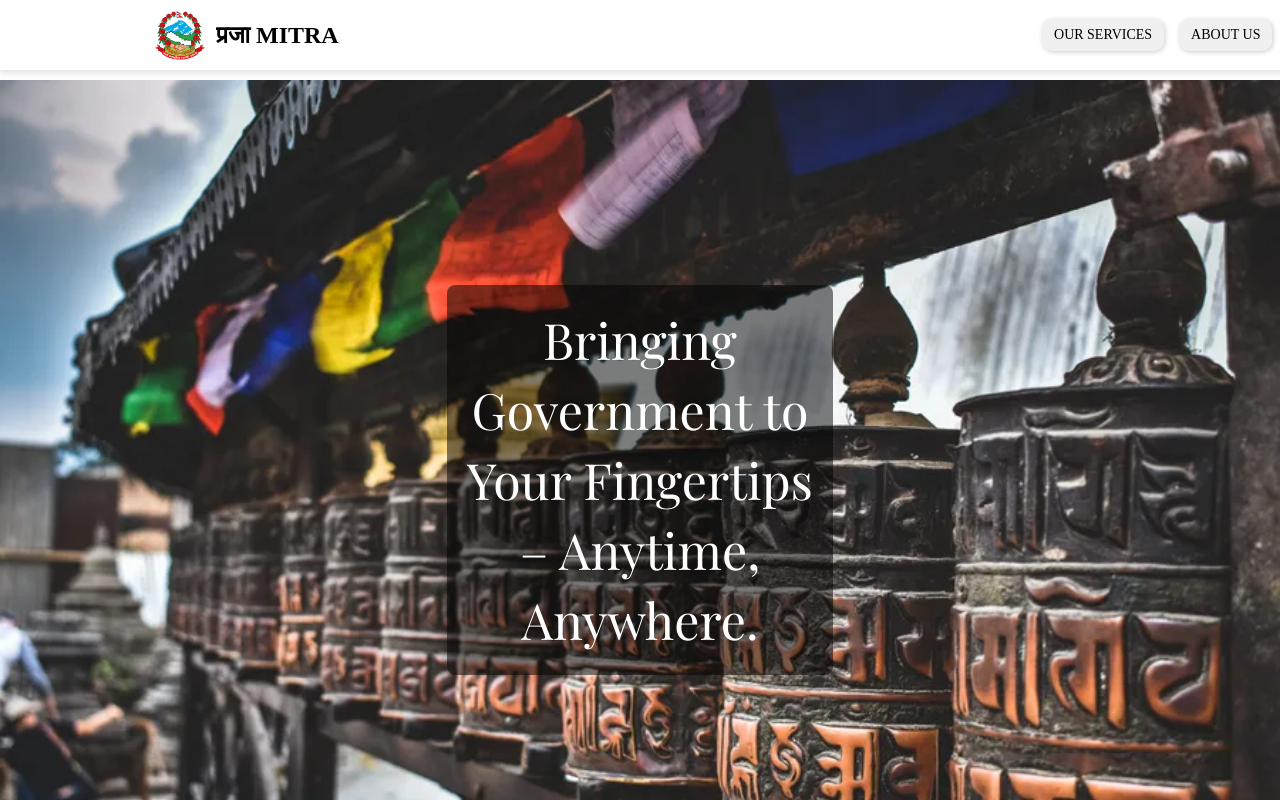
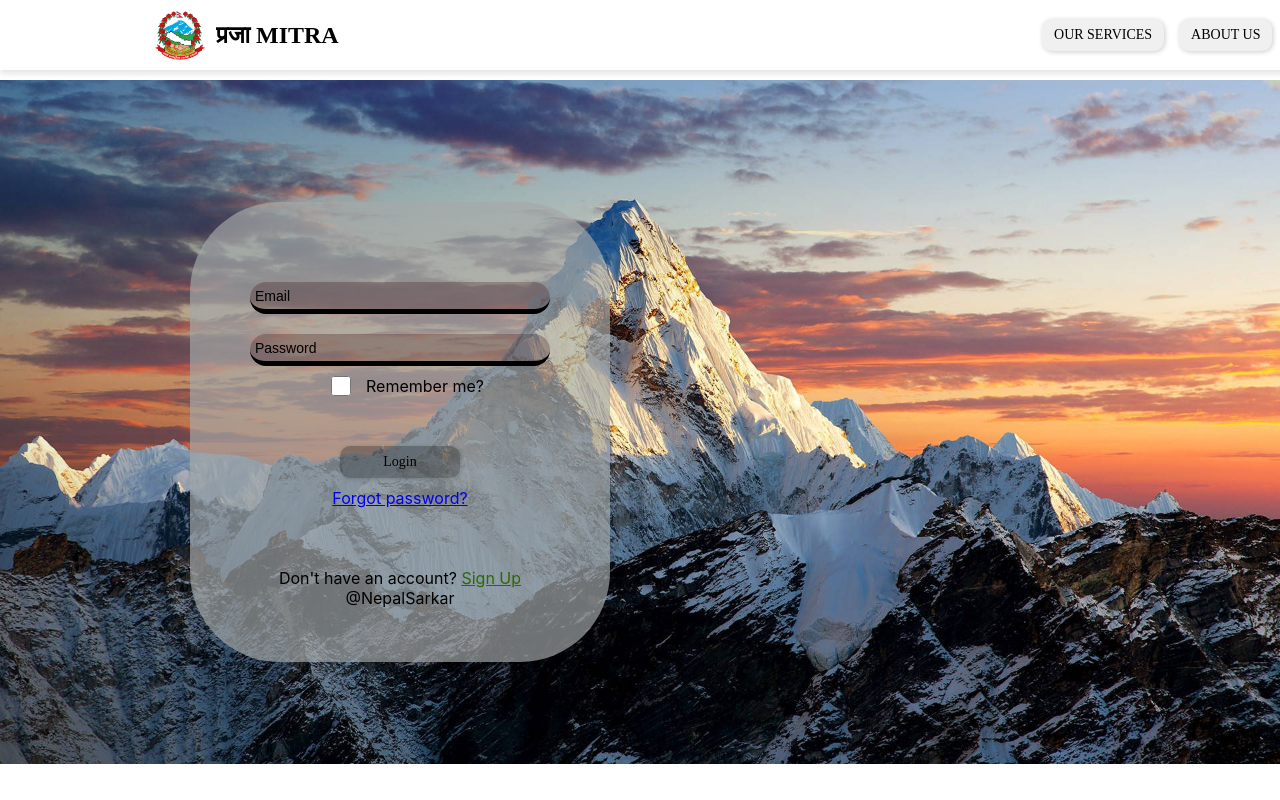
Before and after one commit to rushashrestha/PrajaMitra, a React (Create React App) app: page / in a window 1280 px wide. Shown: the top 800 px of the page. Built offline with nearby package versions, Linux system fonts and the light colour scheme; a web font is replaced by a local one.

Commit message:
authentication

```diff
--- a/src/App.js
+++ b/src/App.js
@@ -16,8 +16,9 @@ function App() {
     <Router>
       <Navbar />
       <Routes>
-        <Route path="/" element={<Home />} />
-        <Route path="/login" element={<Login />} />
+
+      <Route path="/" element={<Login />} />
+      <Route path="/home" element={<Home/>}/>
         <Route path="/hero" element={<Hero/>}/>
         <Route path="/signup" element={<Signup />} />
         <Route path="/grievance-filing" element={<GrievanceFiling/>} />
--- a/src/Components/Login/login.css
+++ b/src/Components/Login/login.css
@@ -1,4 +1,4 @@
-*{
+* {
     margin: 0;
     padding: 0;
 
@@ -16,12 +16,13 @@
     height: 684px;
 }
 
-.signLink{
+.signLink {
     color: rgb(45, 104, 0);
     text-decoration: underline;
 }
-.signLink:hover{
-  cursor: pointer;
+
+.signLink:hover {
+    cursor: pointer;
 
 }
 
@@ -58,23 +59,39 @@ input::placeholder {
     opacity: 1;
     /* Ensures the placeholder is fully visible */
 }
-.rem input{
+
+.rem input {
     margin-left: 0px;
     width: 50px;
 }
+
 .rem {
     margin-top: 10px;
     display: flex;
     flex-direction: row;
 }
+
 .btnLogin {
     background-color: rgba(71, 50, 24, 0.275);
     margin-top: 50px;
     font-size: 19px;
     width: 120px;
+    background-color: rgba(0, 0, 0, 0.273);
+    margin-top: 50px;
+    font-size: 19px;
+    width: 120px;
+    border: none;
+
+    padding: 8px 12px;
+    border-radius: 10px;
+    font-size: 14px;
+    cursor: pointer;
+    font-family: serif;
+    box-shadow: 1px 1px 5px rgba(0, 0, 0, 0.2);
 }
-.btnLogin:hover{
-    background-color: rgba(15, 38, 58, 0.404);
+
+.btnLogin:hover {
+        background: #dddddd63;
 }
 
 @media (max-width: 1024px) {
--- a/src/Components/Login/login.jsx
+++ b/src/Components/Login/login.jsx
@@ -1,6 +1,10 @@
 import React,{useState} from 'react';
 import './login.css';
+//import { createUserWithEmailAndPassword } from 'firebase/auth';
 import { useNavigate, Link } from 'react-router-dom';
+import { signInWithEmailAndPassword } from 'firebase/auth';
+import { auth } from '../../firebase/firebase';
+//import { auth } from '../../firebase/firebase';
 
 
 export default function Login() {
@@ -11,7 +15,7 @@ export default function Login() {
     password:"",
   });
 
-  const handleSubmit=(e)=>{
+  const handleSubmit= async(e)=>{
     e.preventDefault();
 
     if (!formData.email || !formData.password) {
@@ -25,10 +29,15 @@ export default function Login() {
       return;
     }
 
-    console.log("Login successful!");
+    try {
+      await signInWithEmailAndPassword(auth, formData.email,formData.password);
+      console.log("User logged in successfully!!");
+      navigate("/hero");
+    } catch (error) {
+      console.log(error.message);
+    }
+    // Navigate to dashboard or homepage after login
 
-    // Navigate to dashboard or homepage after login
-    navigate('/hero');
   }
   const handleChange = (e) => {
     const { name, value } = e.target;
--- a/src/Components/Navbar/Navbar.css
+++ b/src/Components/Navbar/Navbar.css
@@ -45,7 +45,7 @@ h1 {
 }
 
 /* Button Styles */
-button {
+.navbar-right  button {
   border: none;
   background: #f0f0f0;
   padding: 8px 12px;
@@ -56,7 +56,7 @@ button {
   box-shadow: 1px 1px 5px rgba(0, 0, 0, 0.2);
 }
 
-button:hover {
+.navbar-right  button:hover {
   background: #ddd;
 }
 
--- a/src/Components/Navbar/Navbar.jsx
+++ b/src/Components/Navbar/Navbar.jsx
@@ -8,8 +8,8 @@ const Navbar = () => {
   const navigate = useNavigate();
 
   const handleScroll = (sectionId) => {
-    if (window.location.pathname !== "/") {
-      navigate("/");
+    if (window.location.pathname !== "/Home") {
+      navigate("/Home");
       setTimeout(() => {
         document
           .getElementById(sectionId)
@@ -26,14 +26,14 @@ const Navbar = () => {
     <nav className="navbar">
       <div className="navbar-left">
         <img src={logo} alt="Logo" className="logo" />
-        <a href="/" className="navbar-brand">
+        <a href="/Home" className="navbar-brand">
           <h1>प्रजा MITRA</h1>
         </a>
       </div>
       <div className="navbar-right">
         <button onClick={() => handleScroll("services")}>OUR SERVICES</button>
         <button onClick={() => handleScroll("about")}>ABOUT US</button>
-        <Link to="/login">
+        <Link to="/">
           <button>LOGIN</button>
         </Link>
       </div>
--- a/src/Components/signup/signup.css
+++ b/src/Components/signup/signup.css
@@ -3,6 +3,7 @@
     margin-top: 0px;
     background-image: url(../../images/nepal.jpg);
     display: flex;
+    flex-direction: column;
     background-size: cover;
     background-repeat: none;
     z-index: -1;
@@ -40,21 +41,23 @@
     width: 400px;
 }
 
-.dob{
+.dob {
     text-align: left;
     font-weight: 800px;
 
 }
 
-.gender{
+.gender {
     gap: 5px;
     display: flex;
 
 }
-.gender input{
+
+.gender input {
     width: 20px;
     margin-right: 5px;
 }
+
 input::placeholder {
     font-size: 14px;
     color: rgb(0, 0, 0);
@@ -63,13 +66,22 @@ input::placeholder {
 }
 
 .btnSign {
-    background-color: rgba(71, 50, 24, 0.275);
-    margin-top: 50px;
+    background-color: rgba(0, 0, 0, 0.273);
+    margin-top: 40px;
+    margin-left: 20vh;
     font-size: 19px;
     width: 120px;
-margin-left: 20vh;
+    border: none;
+    padding: 8px 12px;
+    border-radius: 10px;
+    font-size: 14px;
+    cursor: pointer;
+    font-family: serif;
+    box-shadow: 1px 1px 5px rgba(0, 0, 0, 0.2);
 }
-
+.btnSign:hover{
+    background: #dddddd63;
+}
 @media (max-width: 1024px) {
     .signinDet {
         margin-left: 100px;
--- a/src/Components/signup/signup.jsx
+++ b/src/Components/signup/signup.jsx
@@ -1,9 +1,13 @@
 import React, {useState} from 'react'
 import './signup.css'
-import { Link } from 'react-router-dom'
-
+import { useNavigate, Link } from 'react-router-dom'
+import { createUserWithEmailAndPassword } from 'firebase/auth'
+import { auth ,db } from '../../firebase/firebase'
+import { setDoc,doc } from 'firebase/firestore'
 
 export default function Signup() {
+  const navigate = useNavigate();
+
   const [formData, setFormData] = useState({
     firstName:"",
     lastName: "",
@@ -46,7 +50,7 @@ export default function Signup() {
     return passwordPattern.test(password);
   };
 
-  const handleSubmit=(e)=>{
+  const handleSubmit= async(e)=>{
     e.preventDefault();
 
     if (!formData.firstName|| !formData.lastName ||!formData.password || !formData.confirmPassword) {
@@ -73,7 +77,23 @@ export default function Signup() {
       alert("Passwords do not match.");
       return;
     }
-    alert(`User Registered Successfully! Welcome, ${formData.firstName} ${formData.lastName}`);
+    try {
+      createUserWithEmailAndPassword( auth, formData.email, formData.password);
+      const user = auth.currentUser;
+      console.log(user);
+      alert("Registration Succesfull");
+      // navigate('/login');
+      if (user) {
+        await setDoc(doc(db, "User" , user.uid),{
+          email:user.email,
+          firstName:formData.firstName,
+          lastName:formData.lastName,
+        })
+      }
+    } catch (error) {
+      console.log(error.message);
+    }
+    // alert(`User Registered Successfully! Welcome, ${formData.firstName} ${formData.lastName}`);
 
     setFormData({
       firstName: "",
@@ -118,7 +138,7 @@ export default function Signup() {
         <button type="submit" className='btnSign' >Sign Up</button>
        </form>
         <br />
-        <p style={{marginLeft:'100px'}}>Already have an account? <Link to='/login'>Login</Link></p>
+        <p style={{marginLeft:'100px'}}>Already have an account? <Link to='/'>Login</Link></p>
         </div>
         </div>
 
--- a/src/firebase/firebase.js
+++ b/src/firebase/firebase.js
@@ -1,6 +1,7 @@
 // Import the functions you need from the SDKs you need
 import { initializeApp } from "firebase/app";
 import { getAnalytics } from "firebase/analytics";
+import { getFirestore } from "firebase/firestore";
 import { getAuth } from "firebase/auth";
 // TODO: Add SDKs for Firebase products that you want to use
 // https://firebase.google.com/docs/web/setup#available-libraries
@@ -19,7 +20,7 @@ const firebaseConfig = {
 
 // Initialize Firebase
 const app = initializeApp(firebaseConfig);
-const analytics = getAnalytics(app);
 const auth = getAuth(app);
+const db = getFirestore(app);
 
-export{auth, app};
+export{auth, app, db};
```
